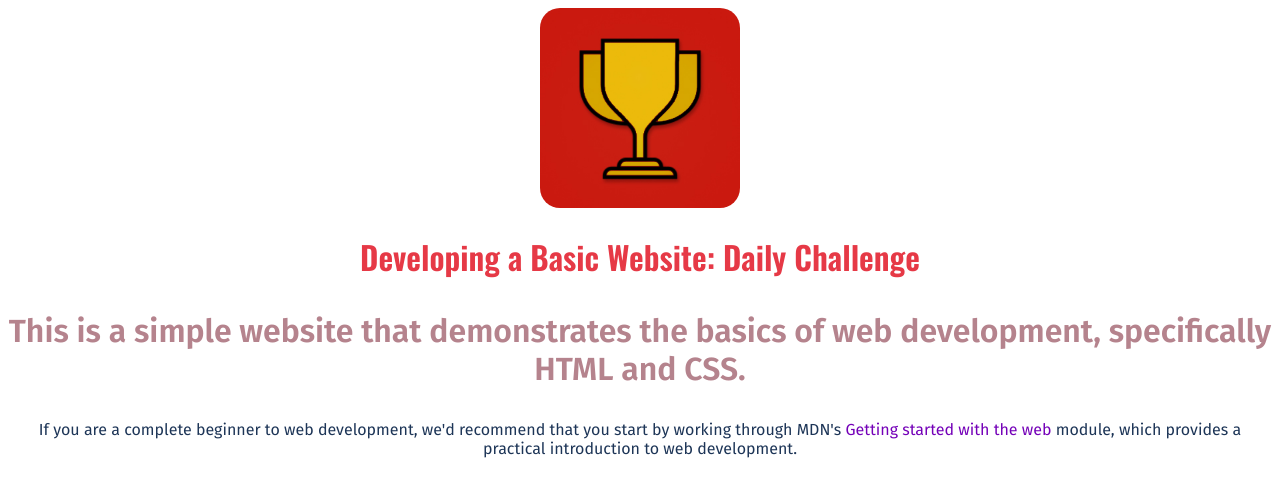
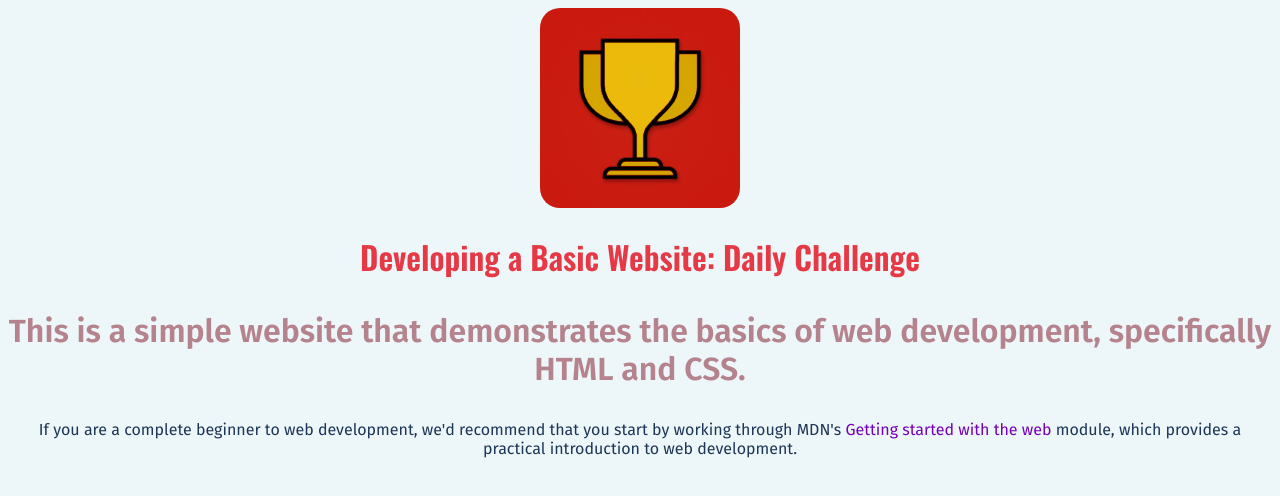
Before and after one commit to elvan/basic-website-html-css, a plain HTML site: page index.html in a window 1280 px wide. Drawn offline with nearby package versions, Linux system fonts and the light colour scheme.

Commit message:
styling the overall page background

```diff
--- a/css/daily.css
+++ b/css/daily.css
@@ -1,5 +1,6 @@
 body {
   text-align: center;
+  background-color: #edf6f9;
 }
 
 img {
```
